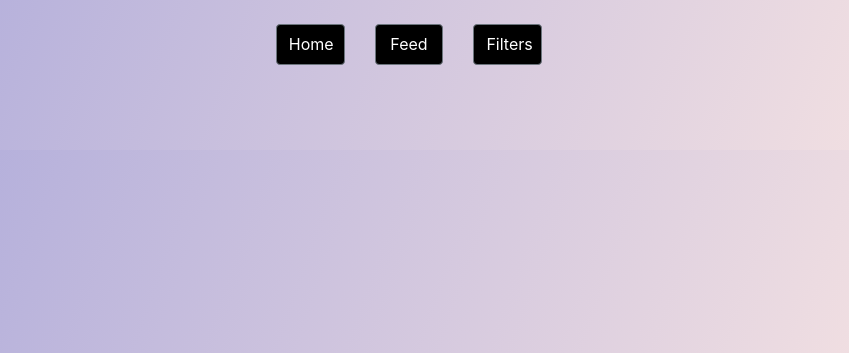
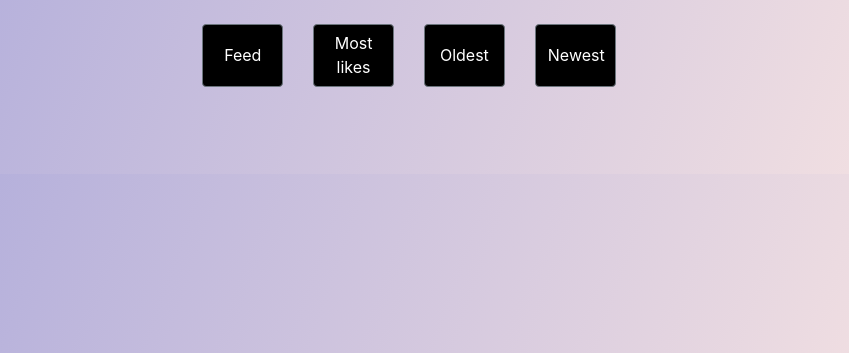
Before and after one commit to ashumatai/Yet-Another-Social-Media-Platform, a Node project: template views/home/feedPage.handlebars in a window 1280 px wide. Shown: the part 67-420 px from the top of the page, without its empty margins (231-1080 px from the left). Run offline with Node 20 templates, Linux system fonts and the light colour scheme; the template is opened without the code that fills it, so the values that code supplies are empty; some libraries are stand-ins or nearby versions.

Commit message:
Modification done to shows likes

```diff
--- a/views/home/feedPage.handlebars
+++ b/views/home/feedPage.handlebars
@@ -10,7 +10,7 @@
             <div class="collapse navbar-collapse" id="navbarNavDropdown">
             <ul class="navbar-nav ml-auto">
                 <li class="nav-item">
-                <a class="nav-link ml-4 mr-4" href="#"><i class="fa-solid fa-house fa-md"></i></a>
+                <a class="nav-link ml-4 mr-4" id="homeBtn" href="#"><i class="fa-solid fa-house fa-md"></i></a>
                 </li>
                 <!-- <li class="nav-item">
                 <a class="nav-link ml-4 mr-4" href="#"><i class="fa-solid fa-heart fa-md"></i></a>
@@ -31,14 +31,17 @@
 
   <div class="container mytabs mt-4 mb-3">
     <div class="row">
-        <div class="col-xs-4 col-sm-4 col-md-4">
-            <button id="homeBtn" class="btn btn-secondary mb-2">Home</button>
-        </div>
-        <div class="col-xs-4 col-sm-4 col-md-4">
+        <div class="col-xs-4 col-sm-6 col-md-3 ">
             <button id="feedBtn" class="btn btn-secondary mb-2">Feed</button>
         </div>
-        <div class="col-xs-4 col-sm-4 col-md-4">
-            <button class="btn btn-secondary mb-2">Filters</button>
+        <div class="col-xs-4 col-sm-4 col-md-3">
+            <button id="mostLikesBtn" class="btn btn-secondary mb-2">Most likes</button>
+        </div>
+        <div class="col-xs-4 col-sm-4 col-md-3">
+            <button id="oldestBtn" class="btn btn-secondary mb-2">Oldest</button>
+        </div>
+        <div class="col-xs-4 col-sm-4 col-md-3">
+            <button id="newestBtn" class="btn btn-secondary mb-2">Newest</button>
         </div>
     </div>
 </div>
@@ -46,9 +49,7 @@
 <!-- Posts -->
 
 <div class="container myposts mt-2">
-    <div class="row">
-
-
+    <div class="row" id="allCards">
             {{#each postData}}
                  <div class="col-xs-12 col-sm-6 col-md-6 col-lg-4 mb-4">
 
@@ -68,9 +69,21 @@
                             <div class="d-flex justify-content-stretch mt-4 mb-2">
 
                                         {{#if hasLiked}}
-                                            <a class="mr-2 likesBtn" name="{{_id}}"><i class="fa-solid fa-heart fa-lg" style="color:red"></i></a>
+                                            <a class="mr-2 likesBtn" name="{{_id}}"><i class="fa-solid fa-heart fa-lg" style="color:red"></i>
+                                                {{#if noOfLikes}}
+                                                    <p class="mr-2 no_likes">{{noOfLikes}} Likes</p>
+                                                    {{else}}
+                                                    <p class="mr-2 no_likes"> 0 Likes</p>
+                                                {{/if}}
+                                            </a>
                                             {{else}}
-                                            <a class="mr-2 likesBtn" name="{{_id}}"><i class="fa-solid fa-heart fa-lg" style="color:white"></i></a>
+                                            <a class="mr-2 likesBtn" name="{{_id}}"><i class="fa-solid fa-heart fa-lg" style="color:white"></i>
+                                                {{#if noOfLikes}}
+                                                    <p class="mr-2 no_likes">{{noOfLikes}} Likes</p>
+                                                    {{else}}
+                                                    <p class="mr-2 no_likes"> 0 Likes</p>
+                                                {{/if}}
+                                            </a>
                                         {{/if}}
                                         <a class="ml-4" href="#"><i class="fa-solid fa-comment fa-lg"></i></a>
                                         <a class="ml-4" href="#"><i class="fas fa-share fa-lg"></i></a>
@@ -86,6 +99,7 @@
                     </div>
 
                 </div>
+                {{!-- {{> filterPosts }} --}}
             {{/each}}
 
 
```
